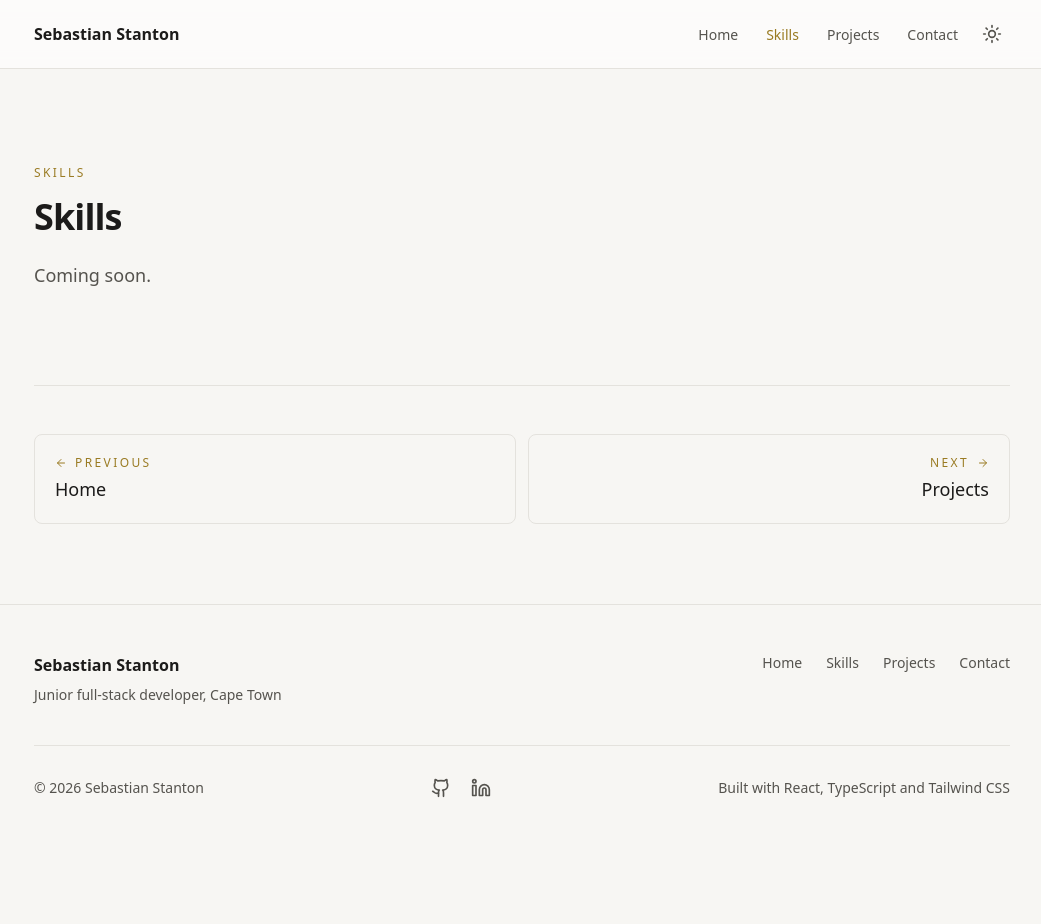
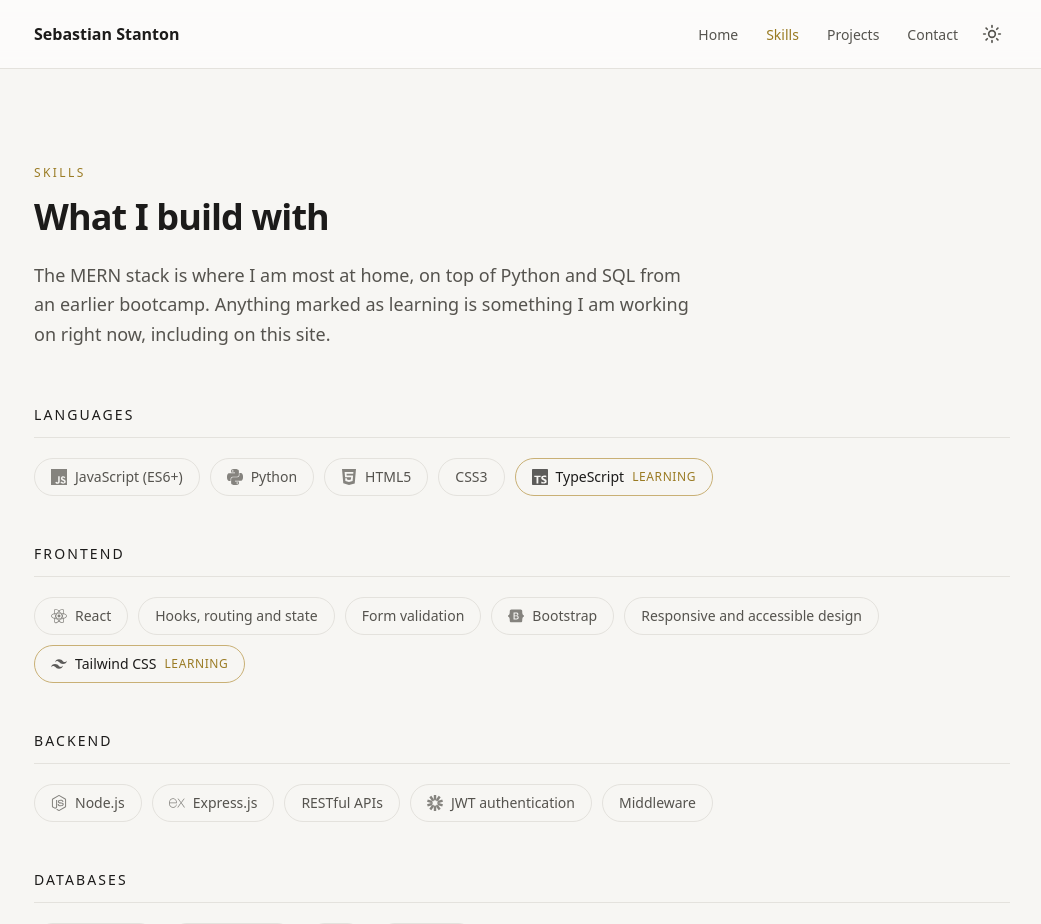
Before and after one commit to SZStanton/portfolio, a React (Vite) app: page /skills in a window 1280 px wide. Shown: the top 924 px of the page, without its empty margins (118-1159 px from the left). Before the commit the page ends 854 px from the top, so only its background shows below. Built offline with nearby package versions, Linux system fonts and the light colour scheme.

Commit message:
add skills page

```diff
--- /dev/null
+++ b/src/data/skills.ts
@@ -0,0 +1,79 @@
+import {
+  SiBootstrap,
+  SiCss,
+  SiDocker,
+  SiExpress,
+  SiGit,
+  SiGithub,
+  SiHtml5,
+  SiJavascript,
+  SiJsonwebtokens,
+  SiMongodb,
+  SiMongoose,
+  SiNodedotjs,
+  SiPython,
+  SiReact,
+  SiSqlite,
+  SiTailwindcss,
+  SiTypescript,
+} from 'react-icons/si'
+import type { SkillGroup } from '../types'
+
+// Groupings follow the CV, so the two tell the same story.
+// Anything marked 'learning' is being picked up right now, including
+// on this site. Only skills with a real brand logo get an icon.
+export const skillGroups: SkillGroup[] = [
+  {
+    title: 'Languages',
+    skills: [
+      { name: 'JavaScript (ES6+)', Icon: SiJavascript },
+      { name: 'Python', Icon: SiPython },
+      { name: 'HTML5', Icon: SiHtml5 },
+      { name: 'CSS3', Icon: SiCss },
+      { name: 'TypeScript', Icon: SiTypescript, status: 'learning' },
+    ],
+  },
+  {
+    title: 'Frontend',
+    skills: [
+      { name: 'React', Icon: SiReact },
+      { name: 'Hooks, routing and state' },
+      { name: 'Form validation' },
+      { name: 'Bootstrap', Icon: SiBootstrap },
+      { name: 'Responsive and accessible design' },
+      { name: 'Tailwind CSS', Icon: SiTailwindcss, status: 'learning' },
+    ],
+  },
+  {
+    title: 'Backend',
+    skills: [
+      { name: 'Node.js', Icon: SiNodedotjs },
+      { name: 'Express.js', Icon: SiExpress },
+      { name: 'RESTful APIs' },
+      { name: 'JWT authentication', Icon: SiJsonwebtokens },
+      { name: 'Middleware' },
+    ],
+  },
+  {
+    title: 'Databases',
+    skills: [
+      { name: 'MongoDB', Icon: SiMongodb },
+      { name: 'Mongoose', Icon: SiMongoose },
+      { name: 'SQL' },
+      { name: 'SQLite', Icon: SiSqlite },
+    ],
+  },
+  {
+    title: 'Tools and practices',
+    skills: [
+      { name: 'Git', Icon: SiGit },
+      { name: 'GitHub', Icon: SiGithub },
+      { name: 'Agile' },
+      { name: 'Object-oriented programming' },
+      { name: 'JSON and Web Storage APIs' },
+      { name: 'Async/await and promises' },
+      { name: 'Automated testing' },
+      { name: 'Docker', Icon: SiDocker, status: 'learning' },
+    ],
+  },
+]
--- a/src/pages/Skills.tsx
+++ b/src/pages/Skills.tsx
@@ -1,12 +1,49 @@
-// Placeholder until the real Skills section is built.
+import { skillGroups } from '../data/skills'
+
 export function Skills() {
   return (
     <section className="py-24">
       <p className="text-xs font-medium uppercase tracking-[0.2em] text-accent">Skills</p>
-      <h1 className="mt-4 text-3xl font-semibold tracking-tight text-heading sm:text-4xl">
-        Skills
+
+      <h1 className="mt-4 max-w-3xl text-3xl font-semibold tracking-tight text-heading sm:text-4xl">
+        What I build with
       </h1>
-      <p className="mt-6 text-lg">Coming soon.</p>
+
+      <p className="mt-6 max-w-2xl text-lg leading-relaxed">
+        The MERN stack is where I am most at home, on top of Python and SQL from an earlier
+        bootcamp. Anything marked as learning is something I am working on right now, including on
+        this site.
+      </p>
+
+      <div className="mt-14 space-y-12">
+        {skillGroups.map((group) => (
+          <div key={group.title}>
+            <h2 className="border-b border-line pb-3 text-sm font-medium uppercase tracking-[0.15em] text-heading">
+              {group.title}
+            </h2>
+
+            <ul className="mt-5 flex flex-wrap gap-2.5">
+              {group.skills.map((skill) => (
+                <li
+                  key={skill.name}
+                  // Learning ones get a gold outline instead of the plain border.
+                  className={`flex items-center gap-2 rounded-full border px-4 py-2 text-sm transition-colors ${
+                    skill.status === 'learning'
+                      ? 'border-accent-soft text-heading'
+                      : 'border-line hover:border-accent-soft'
+                  }`}
+                >
+                  {skill.Icon && <skill.Icon className="size-4 opacity-70" />}
+                  {skill.name}
+                  {skill.status === 'learning' && (
+                    <span className="text-xs uppercase tracking-wider text-accent">learning</span>
+                  )}
+                </li>
+              ))}
+            </ul>
+          </div>
+        ))}
+      </div>
     </section>
   )
 }
--- a/src/types/index.ts
+++ b/src/types/index.ts
@@ -1,3 +1,5 @@
+import type { IconType } from 'react-icons'
+
 // The shape every entry in data/projects.ts has to match.
 
 // Drives the label on the card, and gives something to filter by later.
@@ -25,3 +27,18 @@ export type Project = {
   repoUrl: string
   knownIssue?: string // for being upfront about a limitation
 }
+
+// Left off means comfortable using it. A union rather than a boolean,
+// so something like 'exploring' can be added later.
+export type SkillStatus = 'learning'
+
+export type Skill = {
+  name: string
+  status?: SkillStatus
+  Icon?: IconType // only the ones with a real brand logo
+}
+
+export type SkillGroup = {
+  title: string
+  skills: Skill[]
+}
```
